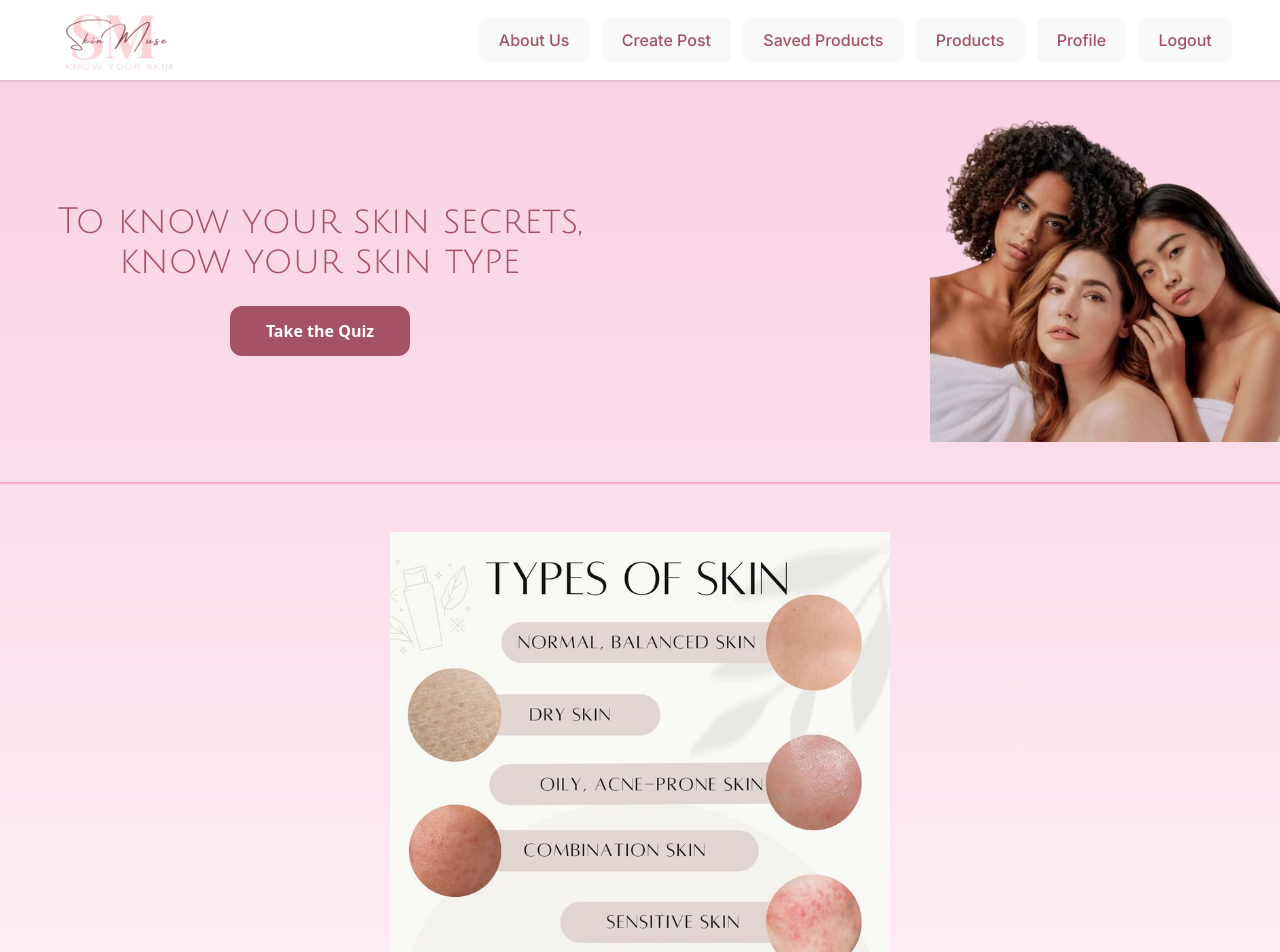
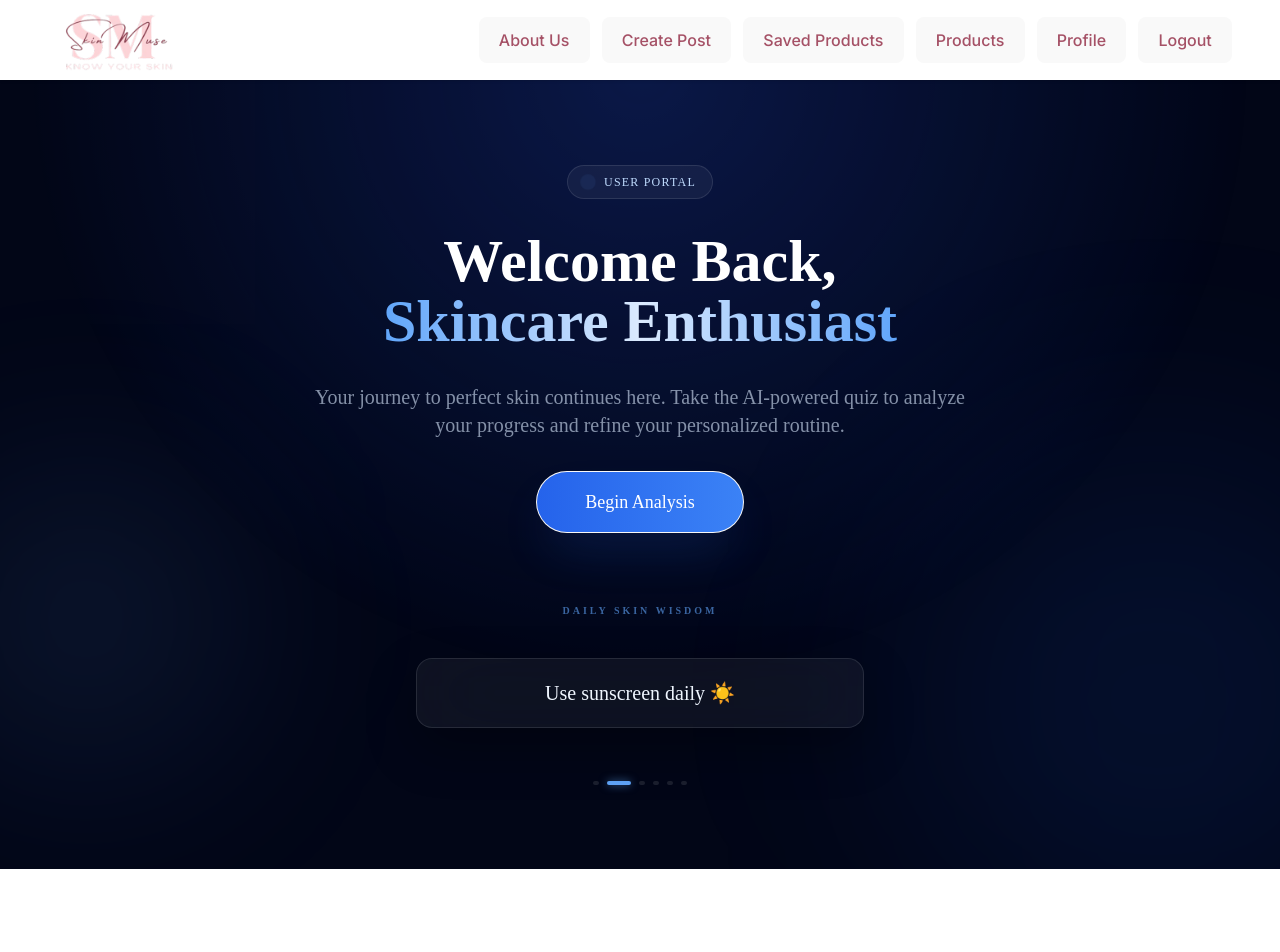
Before and after one commit to rimpleshrestha/skinAI_frontend, a React (Vite) app: page /dashboard in a window 1280 px wide. Shown: the top 952 px of the page. After the commit the page ends 869 px from the top, so only its background shows below. Built offline with nearby package versions, Linux system fonts and the light colour scheme; sample sign-in values are in the browser's storage; a web font is replaced by a local one.

Commit message:
dashboard fixes

```diff
--- a/src/pages/Dashboard.jsx
+++ b/src/pages/Dashboard.jsx
@@ -1,70 +1,140 @@
 "use client";
 
-import { useEffect } from "react";
+import { useEffect, useState } from "react";
 import { useNavigate } from "react-router-dom";
-import DashboardImage from "../assets/images/dashboardimage.png";
-import SkinTypeChart from "../assets/images/skintypechart.png"; // make sure this path is correct
+import { motion, AnimatePresence } from "framer-motion";
 
 const Dashboard = () => {
   const token = sessionStorage.getItem("access-token");
   const navigate = useNavigate();
 
+  const tips = [
+    "Hydrate yourself well 💧",
+    "Use sunscreen daily ☀️",
+    "Moisturize after cleansing 🧴",
+    "Eat a balanced diet for glowing skin 🥗",
+    "Sleep well to rejuvenate your skin 🛌",
+    "Exfoliate gently once a week 🪷",
+  ];
+
+  const [currentTip, setCurrentTip] = useState(0);
+
+  // LOGIC PRESERVED: Auth Check
   useEffect(() => {
-    if (!token) {
-      navigate("/register"); // Redirect if no token
-    }
+    if (!token) navigate("/register");
   }, [token, navigate]);
 
-  if (!token) return <></>;
+  // LOGIC PRESERVED: Tip Rotation
+  useEffect(() => {
+    const interval = setInterval(() => {
+      setCurrentTip((prev) => (prev + 1) % tips.length);
+    }, 3500);
+    return () => clearInterval(interval);
+  }, [tips.length]);
+
+  if (!token) return null;
 
   return (
-    <div className="bg-gradient-to-b from-[#fad1e3] to-[#ff65aa]/10 min-h-[100vh] flex flex-col items-center py-12 relative">
-      {/* Top section: text and button with image */}
-      <div className="border-pink-300 border-0 border-b-2 w-full flex flex-col md:flex-row justify-between items-center pb-10">
-        <div className="flex-1 flex flex-col items-center justify-end mt-16 md:mt-0">
-          <h2
-            className="text-[#A55166] text-xl md:text-4xl mb-6 text-center px-8 font-bold"
-            style={{ fontFamily: "'Julius Sans One', sans-serif" }}
-          >
-            To know your skin secrets, know your skin type
-          </h2>
+    <div className="relative min-h-screen w-full bg-[#020617] font-kaisei overflow-hidden flex flex-col items-center px-6">
+      {/* AMBIENT GLOWS */}
+      <div className="absolute inset-0 bg-[radial-gradient(circle_at_top,_#1E40AF_0%,_transparent_60%)] opacity-30 animate-pulse-slow" />
+      <div className="absolute bottom-[-10%] right-[-10%] w-[500px] h-[500px] bg-blue-600/10 rounded-full blur-[120px]" />
+      <div className="absolute top-1/2 left-[-5%] w-[300px] h-[300px] bg-blue-400/10 rounded-full blur-[100px]" />
 
-          <button
-            onClick={() => navigate("/quiz")}
-            className="bg-[#A55166] text-white px-6 py-3 rounded-xl font-bold hover:bg-[#914257] transition"
-            style={{ minWidth: "180px" }}
-          >
-            Take the Quiz
-          </button>
+      {/* HERO PANEL */}
+      <motion.div
+        className="relative z-10 max-w-4xl w-full flex flex-col items-center gap-8 text-center pt-24 pb-8"
+        initial={{ opacity: 0, y: 20 }}
+        animate={{ opacity: 1, y: 0 }}
+        transition={{ duration: 0.8 }}
+      >
+        <div className="inline-flex items-center gap-3 px-4 py-2 rounded-full bg-white/5 border border-white/10 w-fit">
+          <span className="w-2 h-2 rounded-full bg-blue-400 animate-ping" />
+          <span className="text-xs text-blue-200 tracking-widest uppercase">
+            User Portal
+          </span>
         </div>
 
-        <div className="flex-1 flex items-center justify-end w-full max-w-md md:max-w-none">
-          <img
-            src={DashboardImage || "/placeholder.svg"}
-            alt="Dashboard"
-            className="object-contain"
-            style={{
-              width: "350px",
-              marginRight: 0,
-              paddingRight: 0,
-              display: "block",
-            }}
-          />
+        <h2 className="text-4xl md:text-6xl font-semibold text-white leading-tight">
+          Welcome Back, <br />
+          <span className="bg-clip-text text-transparent bg-gradient-to-r from-blue-400 via-blue-100 to-blue-400">
+            Skincare Enthusiast
+          </span>
+        </h2>
+
+        <p className="text-blue-100/60 text-lg md:text-xl max-w-2xl leading-relaxed">
+          Your journey to perfect skin continues here. Take the AI-powered quiz
+          to analyze your progress and refine your personalized routine.
+        </p>
+
+        <motion.button
+          onClick={() => navigate("/quiz")}
+          className="relative group px-12 py-4 rounded-full text-white font-medium text-lg overflow-hidden transition-all duration-300 shadow-2xl shadow-blue-600/20"
+          whileHover={{ scale: 1.05 }}
+          whileTap={{ scale: 0.95 }}
+        >
+          <div className="absolute inset-0 bg-gradient-to-r from-blue-600 to-blue-500 transition-all duration-300 group-hover:from-blue-500 group-hover:to-blue-400" />
+          <span className="relative z-10 flex items-center gap-2">
+            Begin Analysis
+          </span>
+        </motion.button>
+      </motion.div>
+
+      {/* TIPS SECTION */}
+      <div className="relative mt-8 w-full max-w-md z-20 flex flex-col items-center">
+        <div className="text-center mb-6">
+          <span className="text-[10px] uppercase tracking-[0.3em] text-blue-400/60 font-bold">
+            Daily Skin Wisdom
+          </span>
+        </div>
+
+        <div className="relative h-24 w-full flex items-center justify-center">
+          <AnimatePresence mode="wait">
+            <motion.div
+              key={currentTip}
+              initial={{ opacity: 0, scale: 0.95, filter: "blur(10px)" }}
+              animate={{ opacity: 1, scale: 1, filter: "blur(0px)" }}
+              exit={{ opacity: 0, scale: 1.05, filter: "blur(10px)" }}
+              transition={{ duration: 0.6, ease: "easeOut" }}
+              className="absolute w-full px-8 py-5 bg-white/5 backdrop-blur-2xl border border-white/10 rounded-2xl shadow-[0_20px_50px_rgba(0,0,0,0.3)] text-center"
+            >
+              {/* Text displayed without quotes */}
+              <span className="text-blue-50 font-medium text-lg md:text-xl">
+                {tips[currentTip]}
+              </span>
+            </motion.div>
+          </AnimatePresence>
+        </div>
+
+        {/* PROGRESS INDICATORS */}
+        <div className="flex justify-center gap-2 mt-10">
+          {tips.map((_, i) => (
+            <div
+              key={i}
+              className={`h-1 rounded-full transition-all duration-500 ${
+                currentTip === i
+                  ? "w-6 bg-blue-400 shadow-[0_0_8px_rgba(96,165,250,0.6)]"
+                  : "w-1.5 bg-white/10"
+              }`}
+            />
+          ))}
         </div>
       </div>
 
-      {/* New section: chart below the pink line */}
-      <div className="w-full flex justify-center mt-12 px-4">
-        <img
-          src={SkinTypeChart}
-          alt="Skin Type Chart"
-          className="object-contain"
-          style={{
-            maxWidth: "500px",
-            width: "100%",
-          }}
-        />
-      </div>
+      <style jsx>{`
+        @keyframes pulse-slow {
+          0%,
+          100% {
+            opacity: 0.3;
+          }
+          50% {
+            opacity: 0.6;
+          }
+        }
+        .animate-pulse-slow {
+          animation: pulse-slow 5s infinite ease-in-out;
+        }
+      `}</style>
     </div>
   );
 };
```
